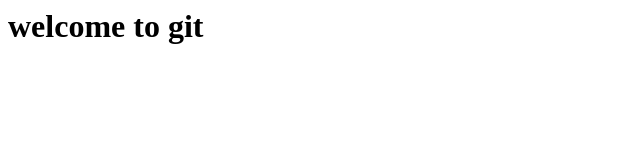
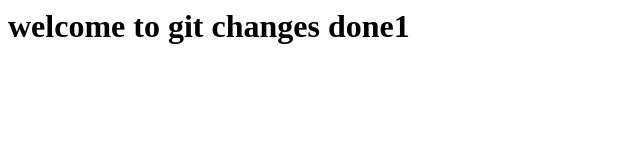
Before and after one commit to swamychikatla/welcome, a plain HTML site: page index.html in a window 1280 px wide. Shown: the whole page, without its empty margins (0-640 px from the left). Drawn offline with Linux system fonts and the light colour scheme.

Commit message:
changes1

```diff
--- a/index.html
+++ b/index.html
@@ -1,3 +1,4 @@
 <h1>
 welcome to git
+changes done1
 </h1>
```
